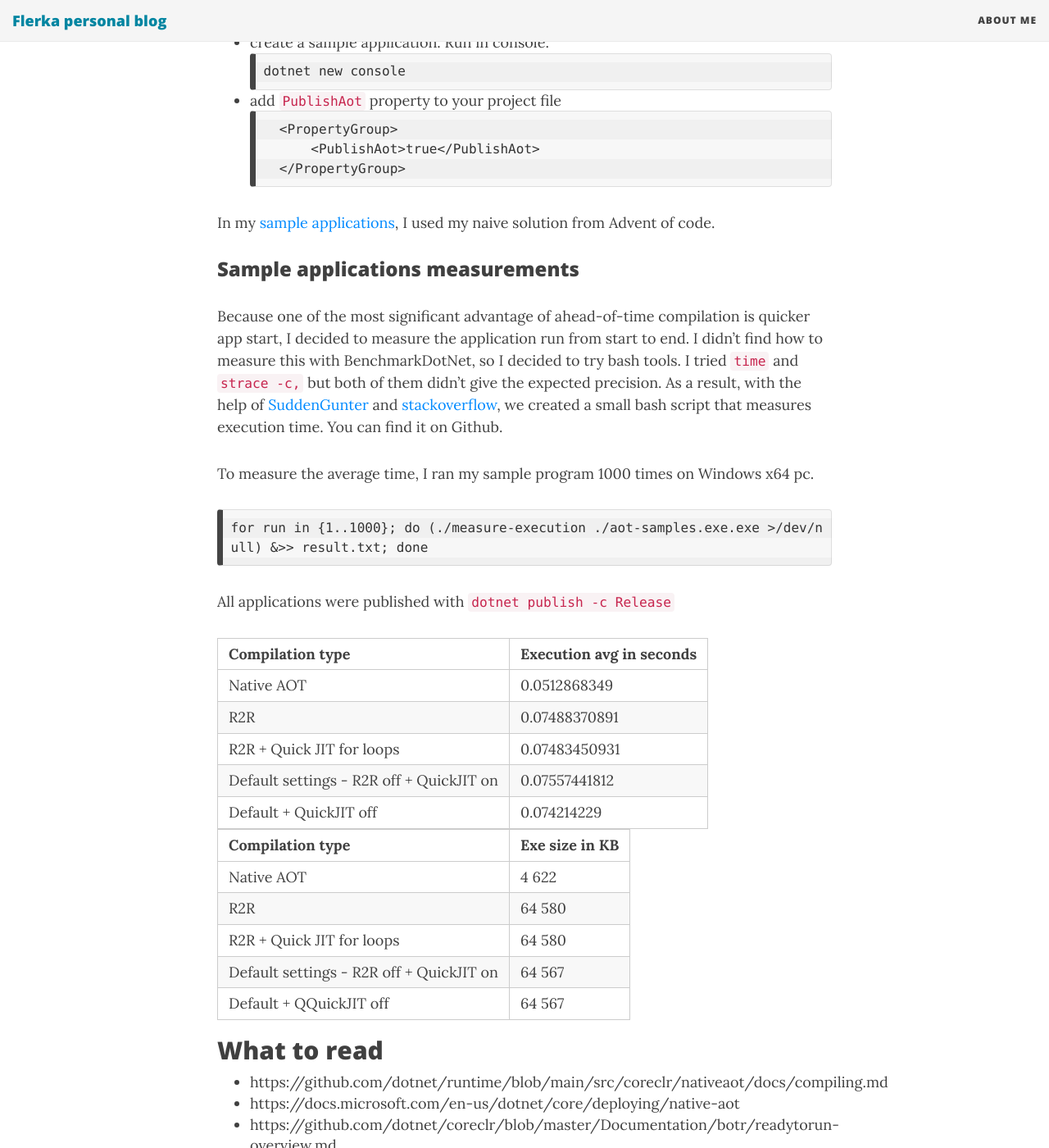
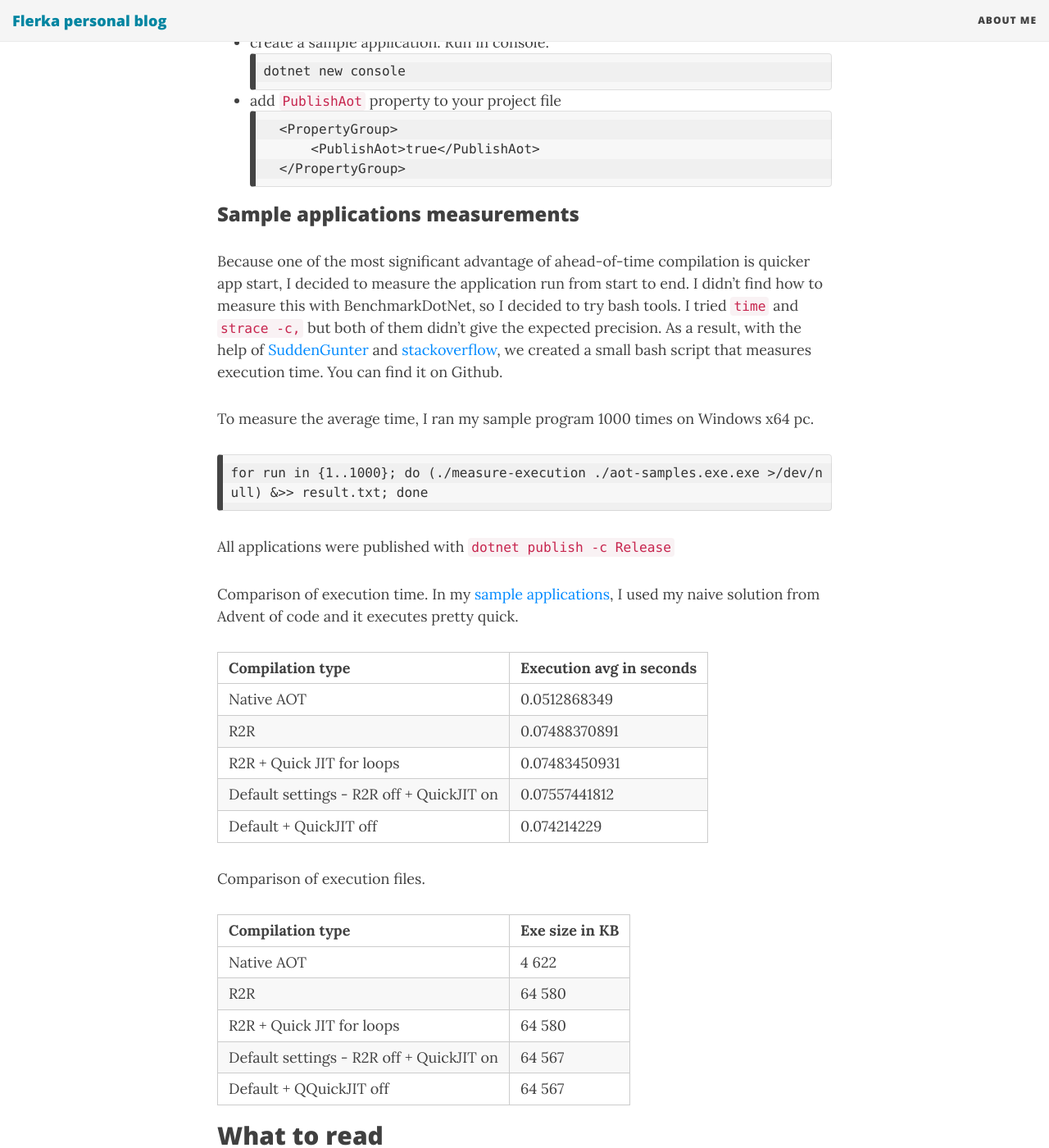
Before and after one commit to flerka/personal-blog, a Jekyll site: the page built from _posts/2022-06-21-ahead-of time-compilation.md, in a window 1280 px wide and 1400 px high, scrolled down 4184 px. Shown: the whole window at 82% size. Built offline with Jekyll 4.4.1, drawn with Linux system fonts in a browser that asks for light colours; nearby versions of some CDN libraries; comment, search, counter and statistics services are not loaded.

Commit message:
fix tables

````diff
--- a/_posts/2022-06-21-ahead-of time-compilation.md
+++ b/_posts/2022-06-21-ahead-of time-compilation.md
@@ -94,6 +92,8 @@ for run in {1..1000}; do (./measure-execution ./aot-samples.exe.exe >/dev/null)
 ```
 All applications were published with `dotnet publish -c Release`
 
+Comparison of execution time. In my [sample applications](https://github.com/flerka/aot-samples), I used my naive solution from Advent of code and it executes pretty quick.
+
 | Compilation type | Exeсution avg in seconds|
 |-------|--------|
 | Native AOT | 0.0512868349 |
@@ -101,6 +101,8 @@ All applications were published with `dotnet publish -c Release`
 | R2R + Quick JIT for loops | 0.07483450931 |
 | Default settings - R2R off + QuickJIT on | 0.07557441812 |
 | Default + QuickJIT off | 0.074214229 |
+
+Comparison of execution files.
 
 | Compilation type | Exe size in KB|
 |-------|--------|
````
Also changed, not shown: other parts of _posts/2022-06-21-ahead-of time-compilation.md (+0 -2 lines).
